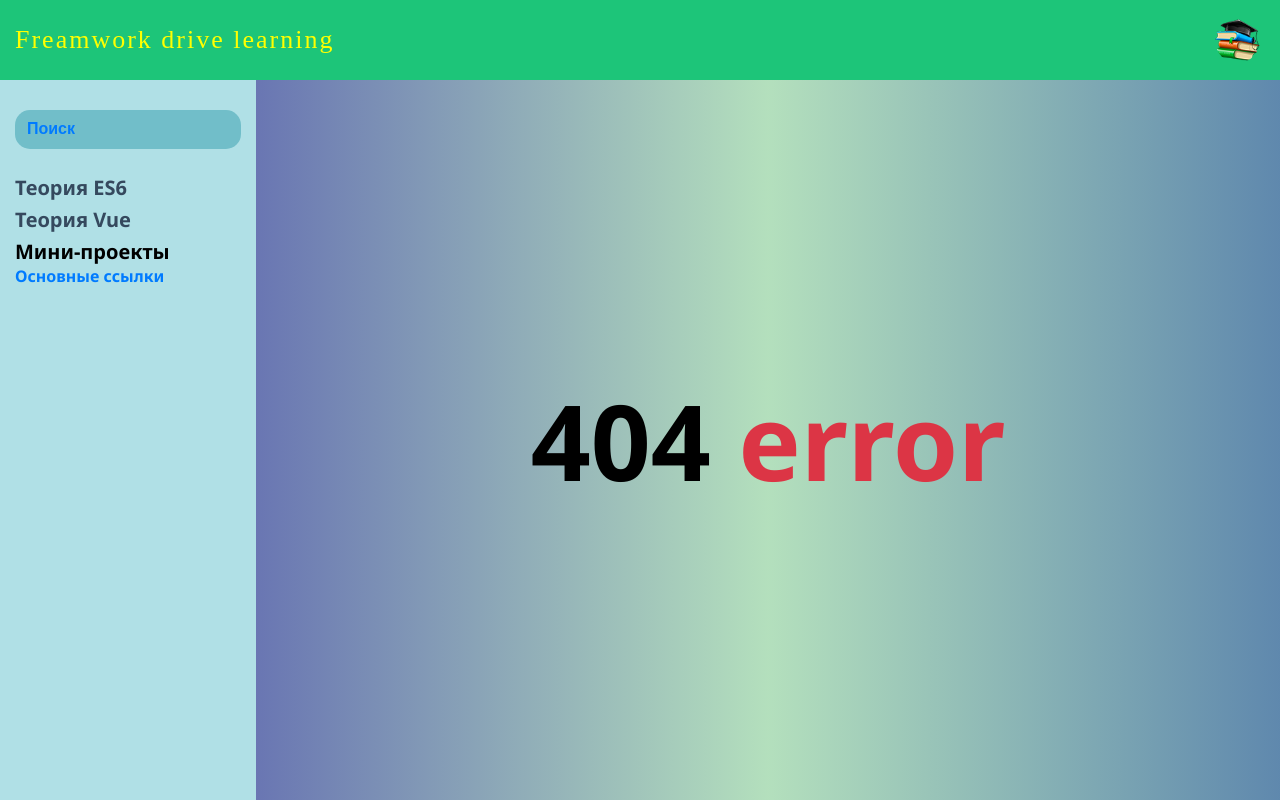
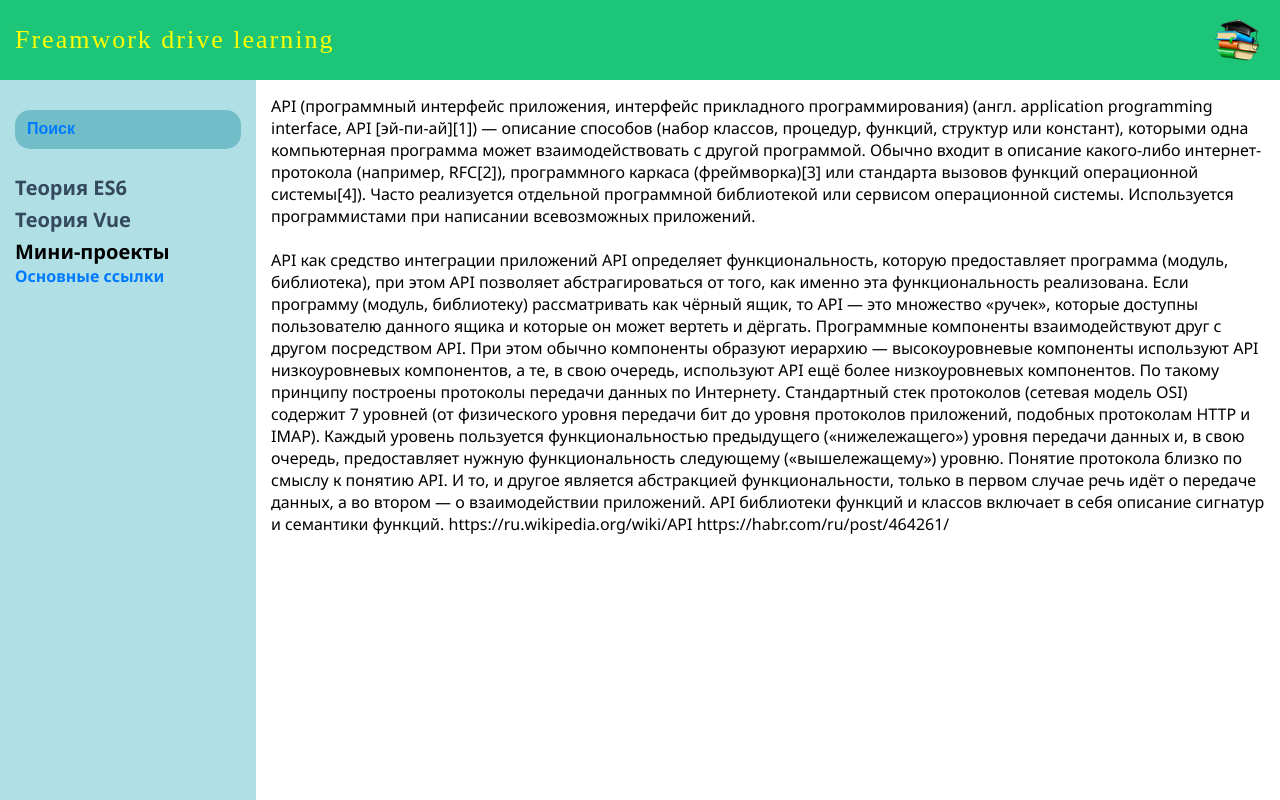
Before and after one commit to cossack-don/textbook, a Vue app: page /#/api in a window 1280 px wide. Before the commit this address had no page. Built offline with nearby package versions, Linux system fonts and the light colour scheme; a web font is replaced by a local one.

Commit message:
add 2 comp light v

```diff
--- a/src/store/arrayTeory/arrayNameTheoryJs.js
+++ b/src/store/arrayTeory/arrayNameTheoryJs.js
@@ -9,5 +9,7 @@ export default {
         "While",
         "Do While",
         "For",
+        "API",
+        "Distrctorization",
     ],
 };
--- /dev/null
+++ b/src/views/theoryJsPages/API.vue
@@ -0,0 +1,36 @@
+<template>
+  <div>
+
+
+
+      API (программный интерфейс приложения, интерфейс прикладного программирования) (англ. application programming interface, API [эй-пи-ай][1]) — описание способов (набор классов, процедур, функций, структур или констант), которыми одна компьютерная программа может взаимодействовать с другой программой. Обычно входит в описание какого-либо интернет-протокола (например, RFC[2]), программного каркаса (фреймворка)[3] или стандарта вызовов функций операционной системы[4]). Часто реализуется отдельной программной библиотекой или сервисом операционной системы. Используется программистами при написании всевозможных приложений.
+
+<br><br>
+      API как средство интеграции приложений
+API определяет функциональность, которую предоставляет программа (модуль, библиотека), при этом API позволяет абстрагироваться от того, как именно эта функциональность реализована.
+
+Если программу (модуль, библиотеку) рассматривать как чёрный ящик, то API — это множество «ручек», которые доступны пользователю данного ящика и которые он может вертеть и дёргать.
+
+Программные компоненты взаимодействуют друг с другом посредством API. При этом обычно компоненты образуют иерархию — высокоуровневые компоненты используют API низкоуровневых компонентов, а те, в свою очередь, используют API ещё более низкоуровневых компонентов.
+
+По такому принципу построены протоколы передачи данных по Интернету. Стандартный стек протоколов (сетевая модель OSI) содержит 7 уровней (от физического уровня передачи бит до уровня протоколов приложений, подобных протоколам HTTP и IMAP). Каждый уровень пользуется функциональностью предыдущего («нижележащего») уровня передачи данных и, в свою очередь, предоставляет нужную функциональность следующему («вышележащему») уровню.
+
+Понятие протокола близко по смыслу к понятию API. И то, и другое является абстракцией функциональности, только в первом случае речь идёт о передаче данных, а во втором — о взаимодействии приложений.
+
+API библиотеки функций и классов включает в себя описание сигнатур и семантики функций.
+
+https://ru.wikipedia.org/wiki/API
+
+https://habr.com/ru/post/464261/
+  </div>
+</template>
+
+<script>
+export default {
+
+}
+</script>
+
+<style>
+
+</style>
--- /dev/null
+++ b/src/views/theoryJsPages/Диструкторизация js.vue
@@ -0,0 +1,16 @@
+<template>
+  <div>distrctorization диструкторизация массивов и обьектов  <br><br>
+
+      https://learn.javascript.ru/destructuring
+  </div>
+</template>
+
+<script>
+export default {
+
+}
+</script>
+
+<style>
+
+</style>
```
Also changed, not shown: src/router/arrayRoutersTheoryJs.js (+12 -0 lines).
